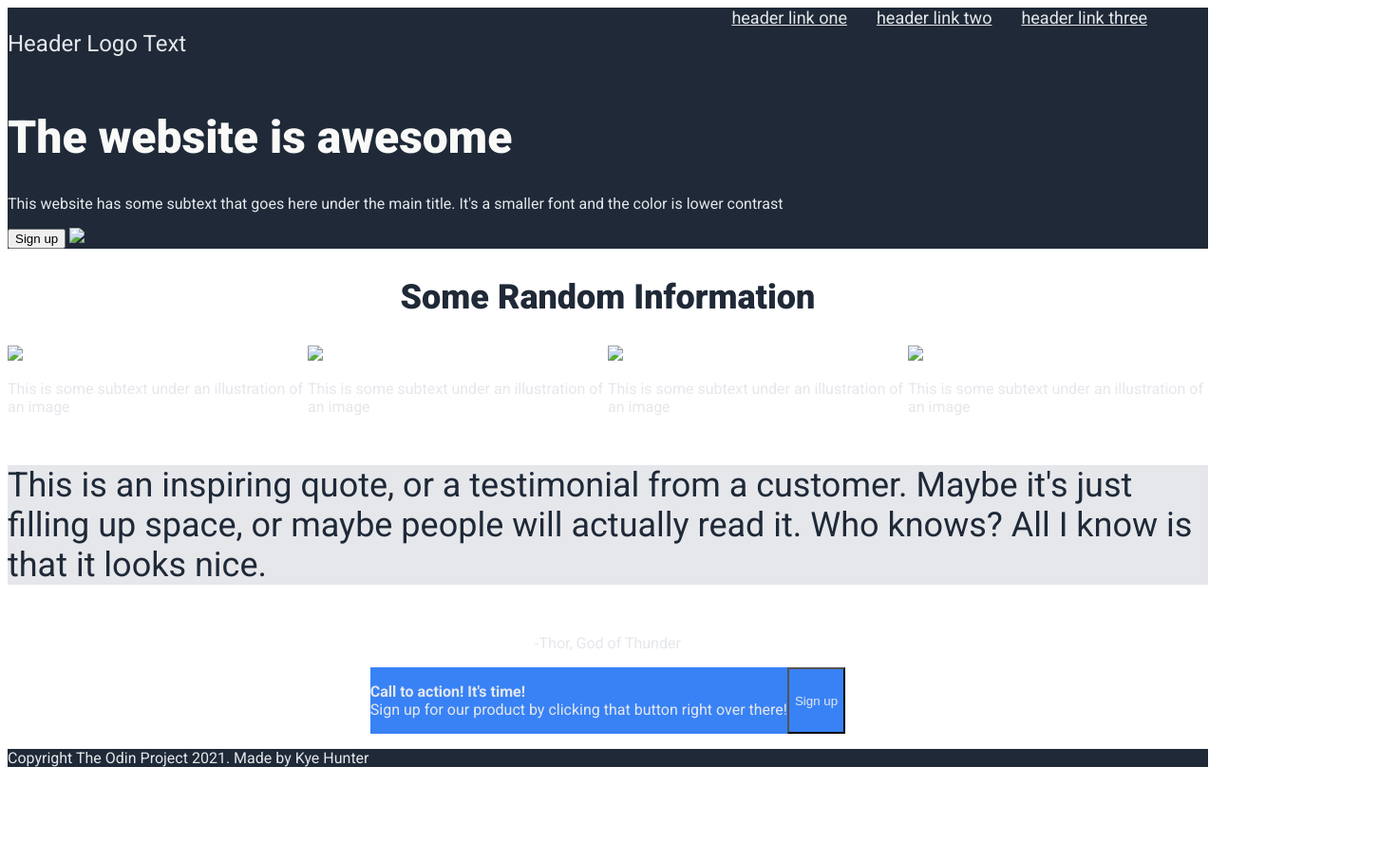
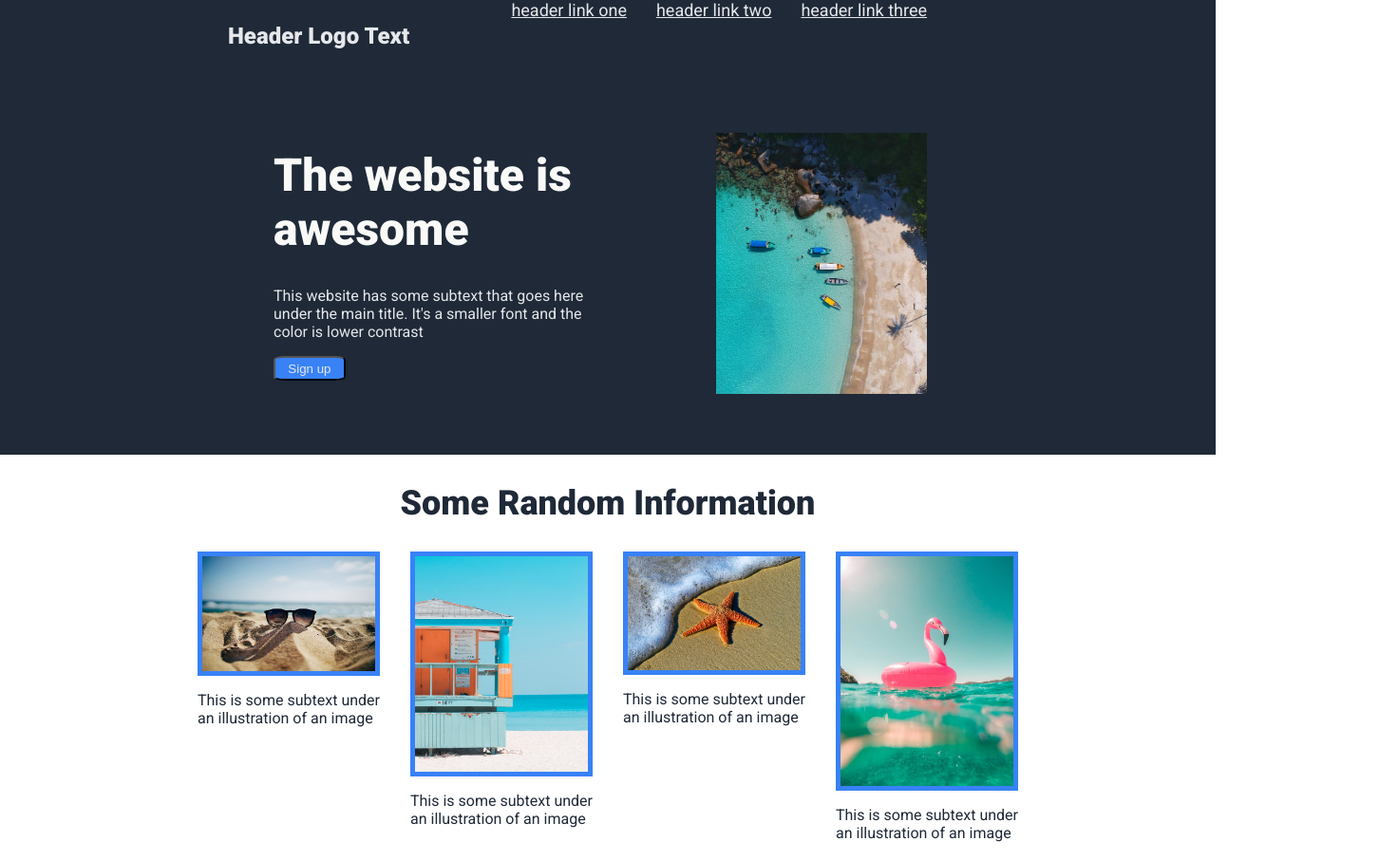
Before and after one commit to Kyehun87/Landing-Page, a plain HTML site: page Portfolio/index.html in a window 1280 px wide. Shown: the top 906 px of the page at 95% size, 1472 px wide, since content can reach past the window. Before the commit the page ends 824 px from the top, so only its background shows below. Drawn offline with Linux system fonts and the light colour scheme.

Commit message:
No media queries

```diff
--- a/Portfolio/index.html
+++ b/Portfolio/index.html
@@ -22,35 +22,37 @@
 
         </nav>
         <div class="hero">
-            <h1 class="hero-title">The website is awesome</h1>
-            <p class="hero-paragraph">This website has some subtext that goes here under the main title. It's a smaller font and the color is lower contrast</p>
-            <button class="hero-button">Sign up</button>
-            <img src="#" class="hero-img">
+            <div class="hero-words">
+                <h1 class="hero-title">The website is awesome</h1>
+                <p class="hero-paragraph">This website has some subtext that goes here under the main title. It's a smaller font and the color is lower contrast</p>
+                <button class="hero-button">Sign up</button>
+            </div>
+
+            <img src="hero.jpg" class="hero-img">
     </header>
     <div class="content">
         <h2 class="content-title">Some Random Information</h2>
         <div class="images">
             <div class="item">
-                <img src="#" class="item-image">
+                <img src="one.jpg" class="item-image">
                 <p class="item-desc">This is some subtext under an illustration of an image</p>
             </div>
             <div class="item">
-                <img src="#" class="item-image">
+                <img src="two.jpg" class="item-image">
                 <p class="item-desc">This is some subtext under an illustration of an image</p>
             </div>
             <div class="item">
-                <img src="#" class="item-image">
+                <img src="three.jpg" class="item-image">
                 <p class="item-desc">This is some subtext under an illustration of an image</p>
             </div>
             <div class="item">
-                <img src="#" class="item-image">
+                <img src="four.jpg" class="item-image">
                 <p class="item-desc">This is some subtext under an illustration of an image</p>
             </div>
         </div>
-        <p class="quote">This is an inspiring quote, or a testimonial from a customer. Maybe it's just filling up space, or maybe people will actually read it. Who knows? All I know is that it looks nice.</p>
-        <p class="quote-author">-Thor, God of Thunder</p>
+        <p class="quote">This is an inspiring quote, or a testimonial from a customer. Maybe it's just filling up space, or maybe people will actually read it. Who knows? All I know is that it looks nice. <br> <span class="quote-author">-Thor, God of Thunder</span></p>
         <div class="action">
-            <p><span class="action-p">Call to action! It's time!</span> Sign up for our product by clicking that button right over there!</p>
+            <p class="action-paragraph"><span class="action-p">Call to action! It's time!</span> Sign up for our product by clicking that button right over there!</p>
             <button class="signup">Sign up</button>
         </div>
     </div>
--- a/Portfolio/style.css
+++ b/Portfolio/style.css
@@ -5,6 +5,8 @@
 body {
     font-family: 'Roboto', sans-serif;
     color: #E5E7EB;
+    margin: 0 auto;
+    padding: auto;
 }
 
 /* Colors */
@@ -27,11 +29,13 @@ body {
 
 .header-logo {
     font-size: 1.5rem;
+    font-weight: 900;
 }
 
 .signup,
 .action,
-.action-p {
+.action-p,
+.hero-button {
     background-color: #3882F6;
     color: #E5E7EB;
 }
@@ -46,12 +50,30 @@ body {
     background-color: #E5E7EB;
     color: #1F2937;
     font-size: 2.25rem;
-
+    width: 100%;
 }
 
 .action-p {
-    font-weight: bold;
+    font-weight: 900;
     display: block;
+    font-size: 1.25rem;
+}
+
+.item-desc {
+    color: #1F2937;
+}
+
+.quote {
+    font-weight: 300;
+    font-style: italic;
+}
+
+.quote-author {
+    font-weight: 900;
+    /* text-align: right; */
+    /* justify-content: right; */
+    margin-left: 25em;
+    font-size: 1.2rem;
 }
 
 
@@ -61,6 +83,8 @@ body {
     display: flex;
     flex-direction: row;
     justify-content: space-between;
+    padding-left: 15em;
+    padding-right: 15em;
 }
 
 
@@ -74,7 +98,28 @@ body {
 }
 
 .hero {
-    flex-direction: row-reverse;
+    display: flex;
+    flex-direction: row;
+    justify-content: space-between;
+    padding-left: 15em;
+    padding-right: 15em;
+}
+
+.hero-img {
+    align-items: flex-end;
+    object-fit: contain;
+    width: 350px;
+    padding: 4em;
+}
+
+.hero-words {
+    text-align: left;
+    padding: 3em;
+}
+
+.hero-button {
+    padding: .25em 1em;
+    border-radius: 15%;
 }
 
 .content {
@@ -86,9 +131,45 @@ body {
 .images {
     display: flex;
     flex-direction: row;
+    gap: 2em;
+    padding-left: 25em;
+    padding-right: 25em;
+}
+
+.item {
+    display: flex;
+    flex-direction: column;
+}
+
+.item-image {
+    object-fit: contain;
+    width: 12em;
+    border: 5px solid #3882F6
 }
 
 .action {
     display: flex;
     justify-content: space-between;
+    padding: 2.5em 7em;
 }
+
+.quote {
+    /* padding-left: 10em; */
+    /* padding-right: 10em; */
+    padding: 7.5em 10em;
+}
+
+.action-paragraph {
+    padding-right: 12em;
+    /* border: 5px red solid; */
+}
+
+.signup {
+    border: 1.5px solid #F9FAF8;
+    padding-left: .75em;
+    padding-right: .75em;
+}
+
+footer {
+    text-align: center;
+}
```
Also changed, not shown: Portfolio/four.jpg (added), Portfolio/hero.jpg (added), Portfolio/one.jpg (added), Portfolio/three.jpg (added), Portfolio/two.jpg (added).
